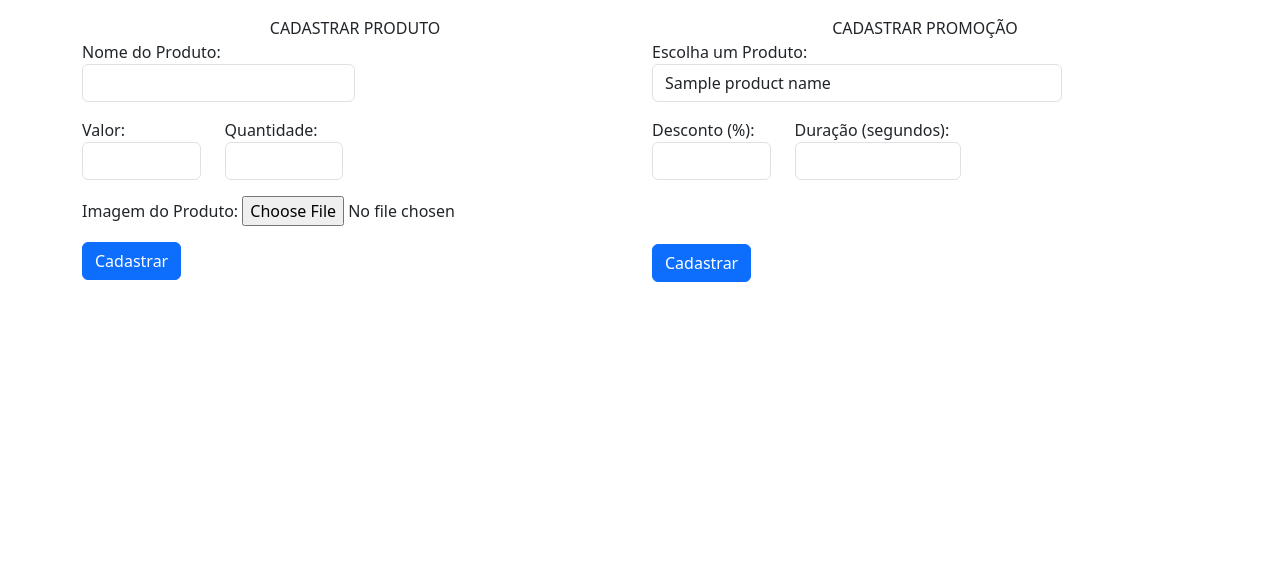
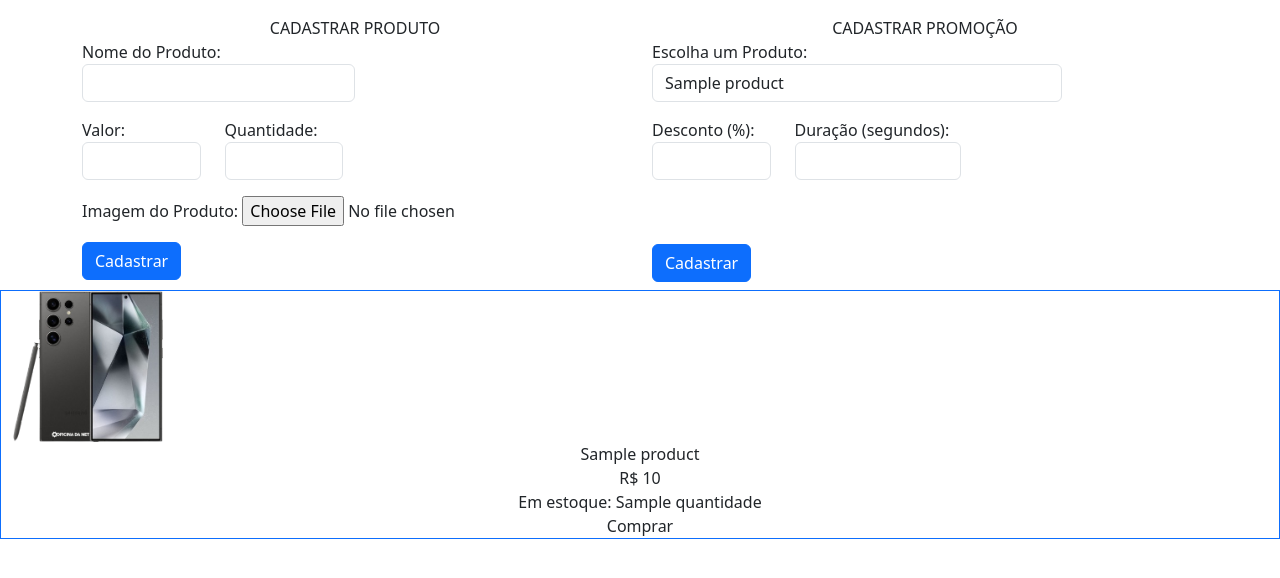
Before and after one commit to garpereira/projeto_redis_aibd, a Flask app: template templates/index.html in a window 1280 px wide. Shown: the part 170-748 px from the top of the page. Run offline with Flask 3, Linux system fonts and the light colour scheme; the template is opened without the code that fills it: most values are stand-ins (such as "Sample title", 1, 10 or a date in 2020).

Commit message:
feat: Mostar produtos do banco na pagina
Foi criado a função get_all_products para extração dos produtos presentes no banco, com isso, todos os novos produtos serão inseridos na página.

-Função get_all_products
- Criado o colapse do navbar para telas menores

```diff
--- a/app.py
+++ b/app.py
@@ -11,15 +11,15 @@ redis_cnn = redis.Redis(host="localhost", port=6379, db=0, decode_responses=True
 def index():
 
     # Recuperar todos os produtos
-    product_names = sorted(get_product_names())
+    products = get_all_products()
 
-    if not product_names:
-        product_names = {'Nenhum produto cadastrado':''}
+    if not products:
+        products = {'Nenhum produto cadastrado':''}
 
     message = request.args.get('message')
     message_promo = request.args.get('message_promo')
 
-    return render_template('index.html', product_names=product_names, message=message, message_promo=message_promo)
+    return render_template('index.html', product_list=products, message=message, message_promo=message_promo)
 
 @app.route('/account')
 def account():
@@ -59,8 +59,15 @@ def get_product_names():
             product_names.append(product_name)
     return product_names
 
-def update_product(nome, nova_quantidade):
-    redis_cnn.hincrby(f'produto:{nome}', 'quantidade', nova_quantidade) # Função incrementa ou decrementa valores
+def get_all_products():
+    products = []
+    cursor = '0'
+    while cursor != 0:
+        cursor, keys = redis_cnn.scan(cursor=cursor, match='produto:*')
+        for key in keys:
+            product_data = redis_cnn.hgetall(key)
+            products.append(product_data)
+    return products
 
 @app.route('/create_discount', methods=['POST'])
 def handle_create_discount():
@@ -92,5 +99,9 @@ def create_user(nome, sobrenome, senha):
 # Exemplo de uso:
 #create_user('James', 'SaladadeFruta', '123123Salada')
 
+
+def update_product(nome, nova_quantidade):
+    redis_cnn.hincrby(f'produto:{nome}', 'quantidade', nova_quantidade) # Função incrementa ou decrementa valores
+
 if __name__ == '__main__':
     app.run(debug=True)
--- a/templates/base.html
+++ b/templates/base.html
@@ -45,8 +45,12 @@
             </div>
         </div>
 
-        <nav class="navbar navbar-expand navbar-dark bg-nav-custom justify-content-center">
-            <div class="collapse navbar-collapse justify-content-center">
+        <nav class="navbar navbar-expand-md navbar-dark bg-nav-custom justify-content-center">
+            <!-- Botão para colapsar -->
+            <button class="navbar-toggler mr-3" type="button" data-bs-toggle="collapse" data-bs-target="#navbarNav" aria-controls="navbarNav" aria-expanded="false" aria-label="Toggle navigation">
+                <span class="navbar-toggler-icon"></span>
+            </button>
+            <div class="collapse navbar-collapse justify-content-center" id="navbarNav">
                 <div class="navbar-nav fw-bold">
                     <a class="nav-link" href="{{ url_for('index') }}">Início</a>
                     <a class="nav-link" href="#product">Produtos</a>
@@ -61,6 +65,7 @@
         </nav>
     </header>
 
+
     <!-- Conteúdo Principal da Página -->
     <main>
         <div class="container">
@@ -70,9 +75,7 @@
         </div>
         <!-- Seções de Conteúdo -->
         {% block content %} {% endblock %}
-
     </main>
-    <script src="https://cdn.jsdelivr.net/npm/@popperjs/core@2.11.8/dist/umd/popper.min.js" integrity="sha384-I7E8VVD/ismYTF4hNIPjVp/Zjvgyol6VFvRkX/vR+Vc4jQkC+hVqc2pM8ODewa9r" crossorigin="anonymous"></script>
-    <script src="https://cdn.jsdelivr.net/npm/bootstrap@5.3.3/dist/js/bootstrap.min.js" integrity="sha384-0pUGZvbkm6XF6gxjEnlmuGrJXVbNuzT9qBBavbLwCsOGabYfZo0T0to5eqruptLy" crossorigin="anonymous"></script>
+    <script src="https://cdn.jsdelivr.net/npm/bootstrap@5.3.3/dist/js/bootstrap.bundle.min.js" integrity="sha384-YvpcrYf0tY3lHB60NNkmXc5s9fDVZLESaAA55NDzOxhy9GkcIdslK1eN7N6jIeHz" crossorigin="anonymous"></script>
 </body>
 </html>
--- a/templates/index.html
+++ b/templates/index.html
@@ -57,8 +57,8 @@
                             <!-- Dropdown com Produtos -->
                             <label for="produto">Escolha um Produto:</label>
                             <select id="produto" name="produto" class="form-control w-75">
-                                {% for product_name in product_names %}
-                                    <option value="{{ product_name }}">{{ product_name }}</option>
+                                {% for product in product_list %}
+                                    <option value="{{ product.nome }}">{{ product.nome }}</option>
                                 {% endfor %}
                             </select>
                         </div>
@@ -88,12 +88,30 @@
     </div>
 
     <section id="product">
-        <div class="container">
+        <div class="container-fluid">
             <div class="row">
                 <!-- Produtos inseridos do BD Redis -->
+                {% for product in product_list %}
+                <div class="col sm-1 lg-3 xl-3 xxl-3 mb-3 border border-primary">
+                    <img src="../static/images/products/s24.png" width="150px">
+                    <div class="row">
+                        <div class="col text-center">{{ product.nome }}</div>
+                    </div>
+                    <div class="row">
+                        <div class="col text-center">R$ {{ product.valor }}</div>
+                    </div>
+                    <div class="row">
+                        <div class="col text-center">Em estoque: {{ product.quantidade }}</div>
+                    </div>
+                    <div class="row">
+                        <div class="col-12 text-center">
+                            Comprar
+                        </div>
+                    </div>
+                </div>
+                {% endfor %}
             </div>
         </div>
-
     </section>
 
     <section id="discount">
```
Also changed, not shown: static/images/products/s24.png (added).
